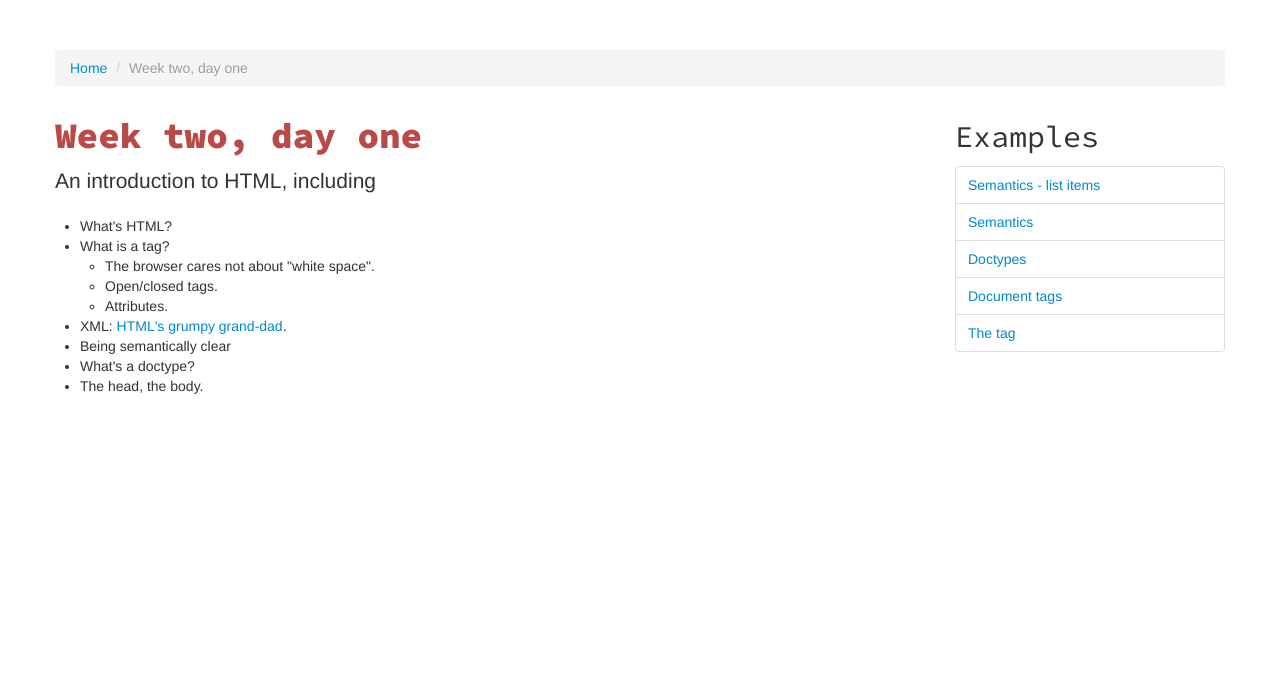
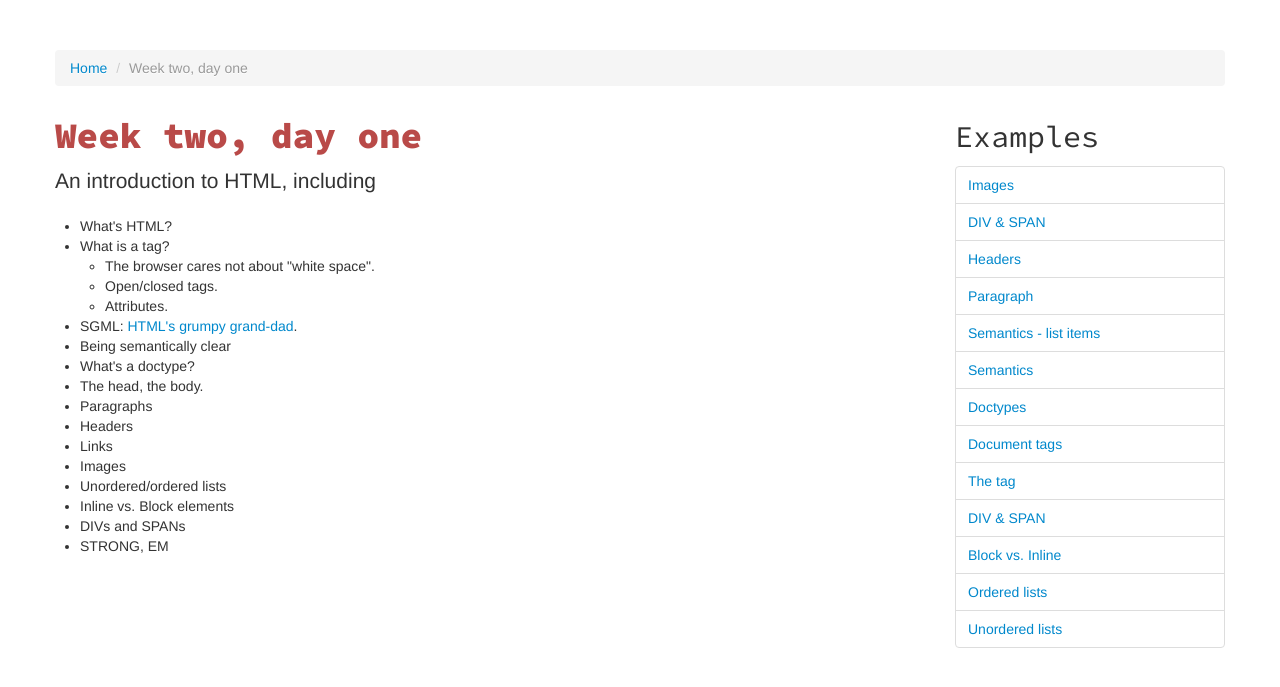
Before and after one commit to csumb-cst251/csumb-cst251.github.com, a Jekyll site: the page built from _posts/2-1/2013-1-23-week-2-1.html, in a window 1280 px wide. Shown: the top 687 px of the page. Built offline with Jekyll 4.4.1, drawn with Linux system fonts in a browser that asks for light colours; nearby versions of some CDN libraries; library files that are not in the unit come from our copies; Markdown is read by kramdown in place of the engine named in the settings.

Commit message:
Added mroe examples to week 2 day 1.

```diff
--- a/_posts/2-1/2013-1-23-1the-tag.html
+++ b/_posts/2-1/2013-1-23-1the-tag.html
@@ -4,7 +4,7 @@ title: The tag
 day: 2-1
 ---
 <p>
-Art party irony forage williamsburg flexitarian, polaroid portland hoodie fingerstache umami. 3 wolf moon farm-to-table bespoke, mixtape gentrify next level Austin sriracha tattooed hashtag helvetica master cleanse viral.
+The paragraph tag is an "open" tag - it can have things inside of it.
 </p>
 
 <img src="/common/images/kogepan.png" alt="My dog, Kogepan!" />
--- /dev/null
+++ b/_posts/2-1/2013-1-23-9img.html
@@ -0,0 +1,6 @@
+---
+layout: example
+title: Images
+day: 2-1
+---
+<img src="/common/images/kogepan.png" alt="My dog, Kogepan!" />
--- a/_posts/2-1/2013-1-23-week-2-1.html
+++ b/_posts/2-1/2013-1-23-week-2-1.html
@@ -14,9 +14,17 @@ day: 2-1
       <li>Open/closed tags.</li>
       <li>Attributes.</li>
     </ul>
-  <li>XML: <a href="https://api.twitter.com/1/statuses/user_timeline.xml?include_entities=true&include_rts=true&screen_name=kevinmiyar&count=2" target="_blank">HTML's grumpy grand-dad</a>.</li>
+  <li>SGML: <a href="https://api.twitter.com/1/statuses/user_timeline.xml?include_entities=true&include_rts=true&screen_name=kevinmiyar&count=2" target="_blank">HTML's grumpy grand-dad</a>.</li>
   <li>Being semantically clear</li>
   <li>What's a doctype?</li>
   <li>The head, the body.</li>
+  <li>Paragraphs</li>
+  <li>Headers</li>
+  <li>Links</li>
+  <li>Images</li>
+  <li>Unordered/ordered lists</li>
+  <li>Inline vs. Block elements</li>
+  <li>DIVs and SPANs</li>
+  <li>STRONG, EM </li>
 
 </ul>
```
Also changed, not shown: _posts/2-1/2013-1-23-10ul.html (added, +11 -0 lines), _posts/2-1/2013-1-23-11ol.html (added, +11 -0 lines), _posts/2-1/2013-1-23-12block.html (added, +10 -0 lines), _posts/2-1/2013-1-23-13div.html (added, +11 -0 lines), _posts/2-1/2013-1-23-6paragraphs.html (added, +8 -0 lines), _posts/2-1/2013-1-23-7headers.html (added, +11 -0 lines), _posts/2-1/2013-1-23-8links.html (added, +12 -0 lines).
